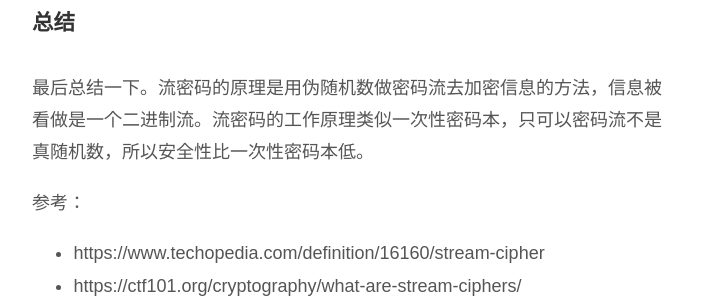
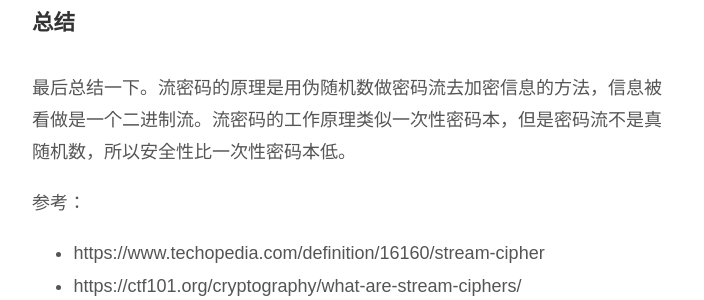
Before and after one commit to happypeter/binfo, a Jekyll site: the page built from scipher.md, in a window 1280 px wide and 900 px high, scrolled down 1625 px. Shown: the part 470-770 px from the top of the window, without its empty margins (286-990 px from the left). Built offline with Jekyll 4.4.1, drawn with Linux system fonts in a browser that asks for light colours.

Commit message:
Update scipher.md
修正一处表达错误

```diff
--- a/scipher.md
+++ b/scipher.md
@@ -44,7 +44,7 @@ title: 流密码 Stream Cipher
 
 ## 总结
 
-最后总结一下。流密码的原理是用伪随机数做密码流去加密信息的方法，信息被看做是一个二进制流。流密码的工作原理类似一次性密码本，只可以密码流不是真随机数，所以安全性比一次性密码本低。
+最后总结一下。流密码的原理是用伪随机数做密码流去加密信息的方法，信息被看做是一个二进制流。流密码的工作原理类似一次性密码本，但是密码流不是真随机数，所以安全性比一次性密码本低。
 
 参考：
 
```
